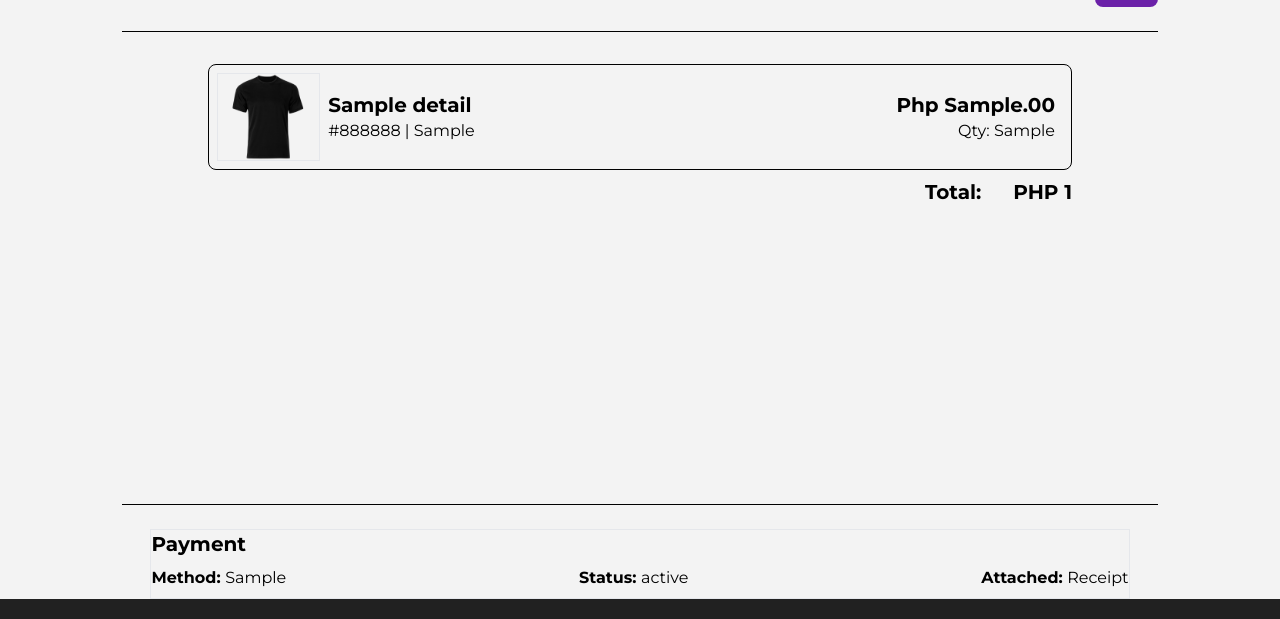
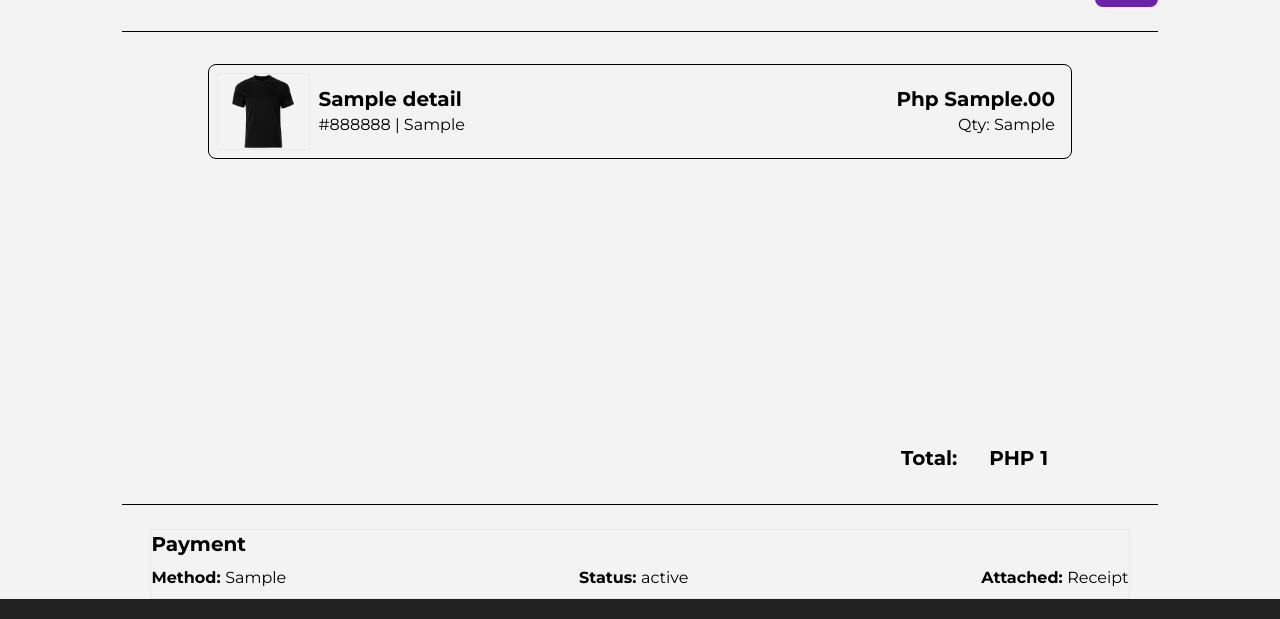
Before and after one commit to gab-cat/merch-track, a Django app: template merchtrack/templates/trackOrder.html in a window 1280 px wide. Shown: the part 185-804 px from the top of the page. Run offline with Django 5.2, Linux system fonts and the light colour scheme; tables that the repository leaves empty hold one stand-in row (values such as "Sample post"); the template is opened without the code that fills it: values that come from a table or form of the project are taken from there, most other values are stand-ins (such as "Sample title", 1, 10 or a date in 2020); style sheets or scripts are compiled from the project's sources; some libraries are stand-ins or nearby versions.

Commit message:
Update: Track Order
Fix total cost placement

```diff
--- a/merchtrack/templates/trackOrder.html
+++ b/merchtrack/templates/trackOrder.html
@@ -49,8 +49,10 @@
                     </div>
                 </div>
                 {% endfor %}
-                <h1 class="flex self-end justify-end text-xl"><b>Total:<span class="inline-block mx-4"></span>PHP {{total_costs}}</b></h1>
         </div>
+        <h1 class="w-[75%] my-2 px-6 flex justify-end text-xl"><b>Total:<span class="inline-block mx-4"></span>PHP {{total_costs}}</b></h1>
+
+        <!-- <h1 class="w-[75%] flex self-end items-center justify-end text-xl border border-black"><b>Total:<span class="inline-block mx-4"></span>PHP {{total_costs}}</b></h1> -->
 
         <div class='w-[90%] h-px bg-black my-6' style="opacity: 1; transform-origin: 50% 50% 0px;"></div> <!-- This is <hr> but working-->
 
@@ -68,3 +70,4 @@
     </div>
 </div>
 {% endblock %}
+border border-black
```
Also changed, not shown: 1 other file.
